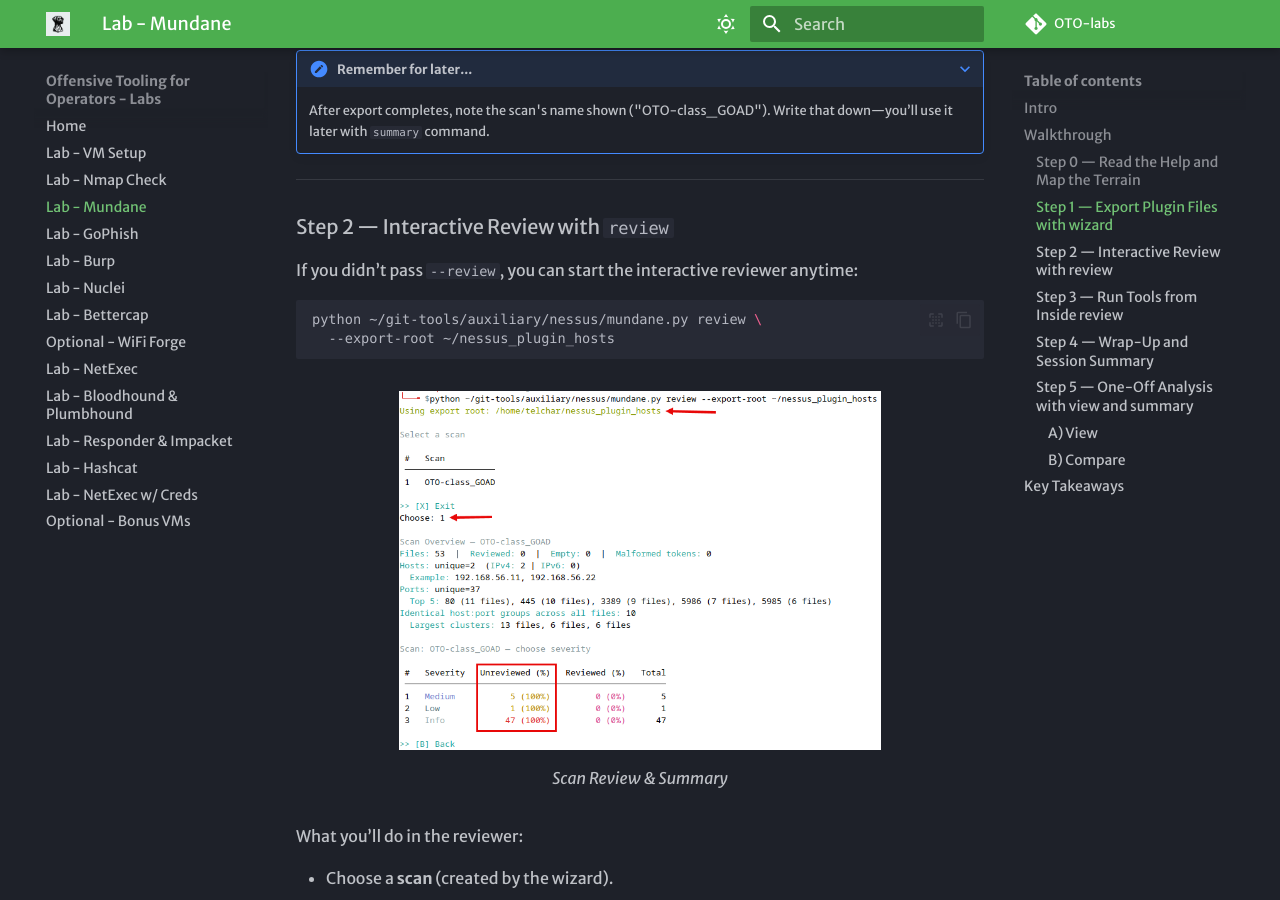
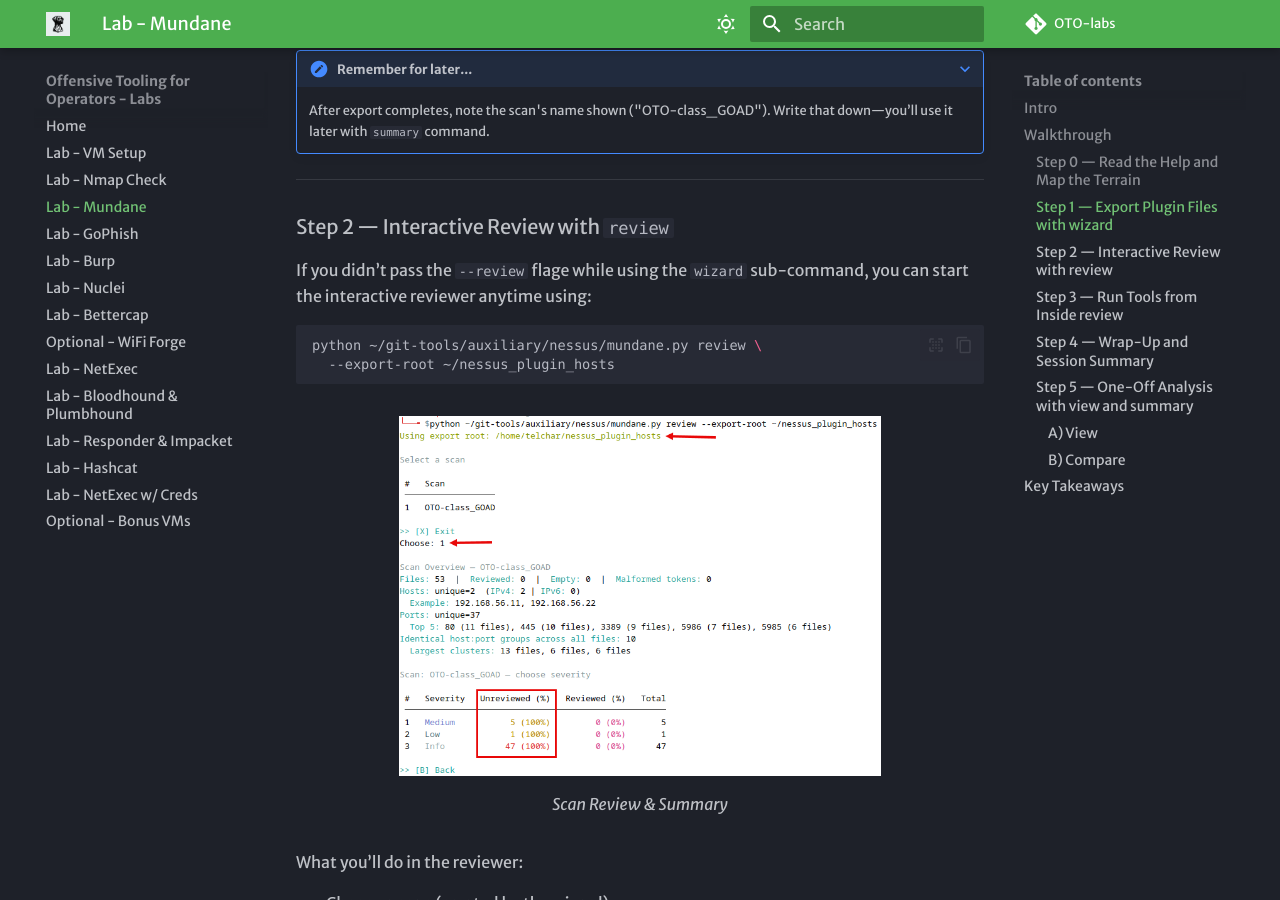
Before and after one commit to ridgebackinfosec/OTO-labs, an MkDocs documentation site: the page built from docs/labs/mundane/index.md, in a window 1280 px wide and 900 px high, scrolled down 3187 px. Built offline with MkDocs 1.6.1 and Material for MkDocs 9.7.7, drawn with Linux system fonts in a browser that asks for light colours; some web fonts are replaced; comment, search, counter and statistics services are not loaded.

Commit message:
more mundane verbiage updates

````diff
--- a/docs/labs/mundane/index.md
+++ b/docs/labs/mundane/index.md
@@ -97,7 +97,7 @@
 
 ### Step 2 — Interactive Review with `review`
 
-If you didn’t pass `--review`, you can start the interactive reviewer anytime:
+If you didn’t pass the `--review` flage while using the `wizard` sub-command, you can start the interactive reviewer anytime using:
 
 ```bash
 python ~/git-tools/auxiliary/nessus/mundane.py review \
````
